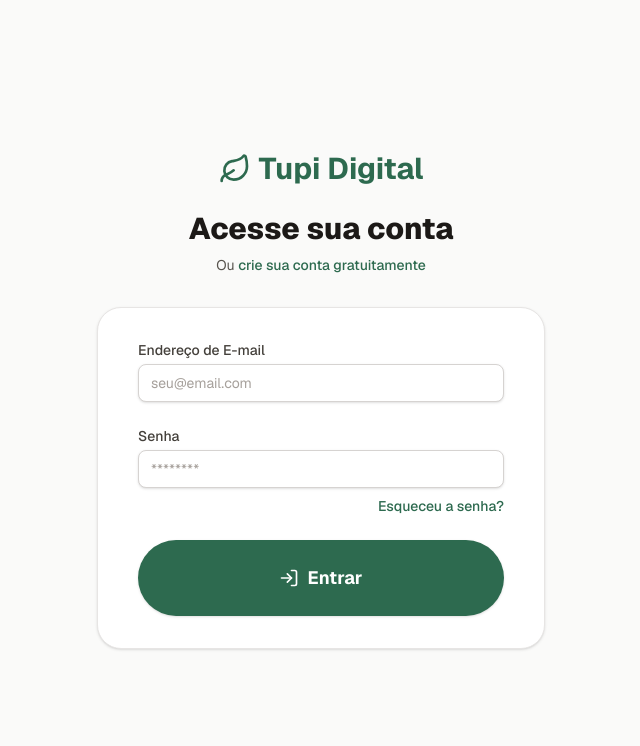
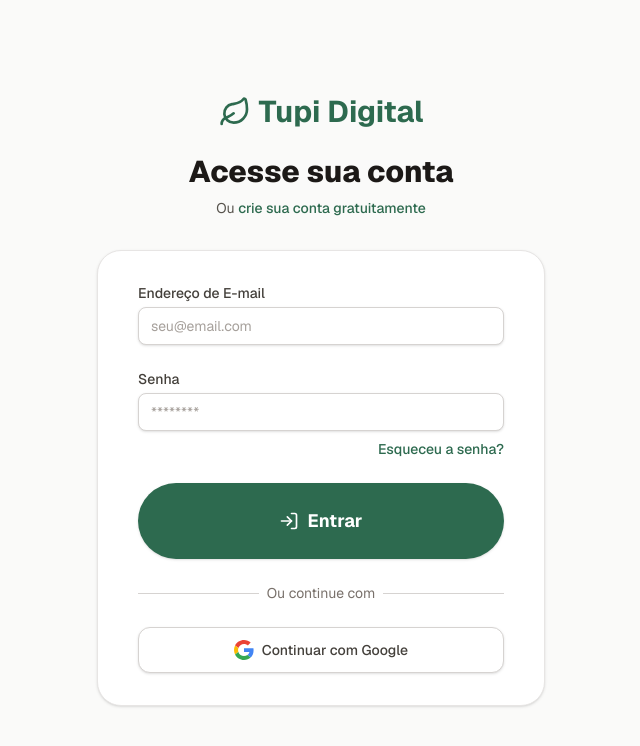
Before and after one commit to MaxBr221/front_trilha_potiguara, a Next.js app: page /login in a window 1280 px wide. Shown: the top 746 px of the page, without its empty margins (319-959 px from the left). Built offline with nearby package versions, Linux system fonts and the light colour scheme.

Commit message:
refactor: ajustando pages de login para logar com google

```diff
--- a/src/app/(auth)/cadastro/page.tsx
+++ b/src/app/(auth)/cadastro/page.tsx
@@ -64,7 +64,8 @@
               <p className="text-stone-600">Redirecionando para o login...</p>
             </div>
           ) : (
-            <form className="space-y-6" onSubmit={lidarComEnvio}>
+            <>
+              <form className="space-y-6" onSubmit={lidarComEnvio}>
               <Input
                 label="Nome"
                 id="nome"
@@ -113,6 +114,37 @@
                 Criar conta
               </Button>
             </form>
+
+            <div className="mt-6">
+              <div className="relative">
+                <div className="absolute inset-0 flex items-center">
+                  <div className="w-full border-t border-stone-300" />
+                </div>
+                <div className="relative flex justify-center text-sm">
+                  <span className="px-2 bg-white text-stone-500">Ou continue com</span>
+                </div>
+              </div>
+
+              <div className="mt-6">
+                <button
+                  type="button"
+                  onClick={() => {
+                    const baseUrl = (process.env.NEXT_PUBLIC_API_URL || 'http://localhost:8080/api/v1').replace('/api/v1', '');
+                    window.location.href = `${baseUrl}/oauth2/authorization/google`;
+                  }}
+                  className="w-full flex justify-center items-center py-3 px-4 border border-stone-300 rounded-xl shadow-sm bg-white text-sm font-medium text-stone-700 hover:bg-stone-50 focus:outline-none focus:ring-2 focus:ring-offset-2 focus:ring-primary transition-colors"
+                >
+                  <svg className="h-5 w-5 mr-2" aria-hidden="true" viewBox="0 0 24 24">
+                    <path d="M12.0003 4.75C13.7703 4.75 15.3553 5.36 16.6053 6.54998L20.0303 3.125C17.9503 1.19 15.2353 0 12.0003 0C7.31028 0 3.25528 2.69 1.28027 6.60998L5.27028 9.70498C6.21528 6.86 8.87028 4.75 12.0003 4.75Z" fill="#EA4335" />
+                    <path d="M23.49 12.275C23.49 11.49 23.415 10.73 23.3 10H12V14.51H18.47C18.18 15.99 17.34 17.25 16.08 18.1L19.945 21.1C22.2 19.01 23.49 15.92 23.49 12.275Z" fill="#4285F4" />
+                    <path d="M5.26498 14.2949C5.02498 13.5699 4.88501 12.7999 4.88501 11.9999C4.88501 11.1999 5.01998 10.4299 5.26498 9.7049L1.275 6.60986C0.46 8.22986 0 10.0599 0 11.9999C0 13.9399 0.46 15.7699 1.28 17.3899L5.26498 14.2949Z" fill="#FBBC05" />
+                    <path d="M12.0004 24.0001C15.2404 24.0001 17.9654 22.935 19.9454 21.095L16.0804 18.095C15.0054 18.82 13.6204 19.245 12.0004 19.245C8.8704 19.245 6.21538 17.135 5.26538 14.29L1.27539 17.385C3.25539 21.31 7.3104 24.0001 12.0004 24.0001Z" fill="#34A853" />
+                  </svg>
+                  Cadastrar com Google
+                </button>
+              </div>
+            </div>
+            </>
           )}
         </div>
       </div>
--- a/src/app/(auth)/login/page.tsx
+++ b/src/app/(auth)/login/page.tsx
@@ -136,6 +136,36 @@
               Entrar
             </Button>
           </form>
+
+          <div className="mt-6">
+            <div className="relative">
+              <div className="absolute inset-0 flex items-center">
+                <div className="w-full border-t border-stone-300" />
+              </div>
+              <div className="relative flex justify-center text-sm">
+                <span className="px-2 bg-white text-stone-500">Ou continue com</span>
+              </div>
+            </div>
+
+            <div className="mt-6">
+              <button
+                type="button"
+                onClick={() => {
+                  const baseUrl = (process.env.NEXT_PUBLIC_API_URL || 'http://localhost:8080/api/v1').replace('/api/v1', '');
+                  window.location.href = `${baseUrl}/oauth2/authorization/google`;
+                }}
+                className="w-full flex justify-center items-center py-3 px-4 border border-stone-300 rounded-xl shadow-sm bg-white text-sm font-medium text-stone-700 hover:bg-stone-50 focus:outline-none focus:ring-2 focus:ring-offset-2 focus:ring-primary transition-colors"
+              >
+                <svg className="h-5 w-5 mr-2" aria-hidden="true" viewBox="0 0 24 24">
+                  <path d="M12.0003 4.75C13.7703 4.75 15.3553 5.36 16.6053 6.54998L20.0303 3.125C17.9503 1.19 15.2353 0 12.0003 0C7.31028 0 3.25528 2.69 1.28027 6.60998L5.27028 9.70498C6.21528 6.86 8.87028 4.75 12.0003 4.75Z" fill="#EA4335" />
+                  <path d="M23.49 12.275C23.49 11.49 23.415 10.73 23.3 10H12V14.51H18.47C18.18 15.99 17.34 17.25 16.08 18.1L19.945 21.1C22.2 19.01 23.49 15.92 23.49 12.275Z" fill="#4285F4" />
+                  <path d="M5.26498 14.2949C5.02498 13.5699 4.88501 12.7999 4.88501 11.9999C4.88501 11.1999 5.01998 10.4299 5.26498 9.7049L1.275 6.60986C0.46 8.22986 0 10.0599 0 11.9999C0 13.9399 0.46 15.7699 1.28 17.3899L5.26498 14.2949Z" fill="#FBBC05" />
+                  <path d="M12.0004 24.0001C15.2404 24.0001 17.9654 22.935 19.9454 21.095L16.0804 18.095C15.0054 18.82 13.6204 19.245 12.0004 19.245C8.8704 19.245 6.21538 17.135 5.26538 14.29L1.27539 17.385C3.25539 21.31 7.3104 24.0001 12.0004 24.0001Z" fill="#34A853" />
+                </svg>
+                Continuar com Google
+              </button>
+            </div>
+          </div>
         </div>
       </div>
     </div>
--- /dev/null
+++ b/src/app/(auth)/oauth2-redirect/page.tsx
@@ -0,0 +1,93 @@
+'use client';
+
+import { useEffect, useState, Suspense } from 'react';
+import { useRouter, useSearchParams } from 'next/navigation';
+import { usarAutenticacao } from '@/contexts/ContextoAutenticacao';
+import { Leaf } from 'lucide-react';
+import { Usuario } from '@/types/autenticacao';
+
+function OAuth2RedirectContent() {
+  const router = useRouter();
+  const searchParams = useSearchParams();
+  const { login } = usarAutenticacao();
+  const [erro, setErro] = useState('');
+
+  useEffect(() => {
+    const token = searchParams.get('token');
+    const erroUrl = searchParams.get('error');
+
+    if (erroUrl) {
+      setErro('Ocorreu um erro ao tentar fazer login com o provedor.');
+      setTimeout(() => router.push('/login'), 3000);
+      return;
+    }
+
+    if (token) {
+      try {
+        // Tenta extrair dados básicos do JWT (assumindo formato padrão)
+        let payload: any = {};
+        try {
+          const base64Url = token.split('.')[1];
+          const base64 = base64Url.replace(/-/g, '+').replace(/_/g, '/');
+          const jsonPayload = decodeURIComponent(window.atob(base64).split('').map(function(c) {
+              return '%' + ('00' + c.charCodeAt(0).toString(16)).slice(-2);
+          }).join(''));
+          payload = JSON.parse(jsonPayload);
+        } catch (e) {
+          console.error("Falha ao decodificar token JWT", e);
+        }
+
+        const mockUser: Usuario = {
+          id: payload.sub || payload.id || 'google-user',
+          nome: payload.name || payload.nome || 'Usuário Google',
+          email: payload.email || '',
+          xp: 0,
+          sequenciaAtual: 0,
+          perfil: payload.roles?.[0] || 'USER'
+        };
+
+        login(token, mockUser);
+        router.push('/dashboard');
+      } catch (err) {
+        setErro('Falha ao processar a autenticação. Tente novamente.');
+        setTimeout(() => router.push('/login'), 3000);
+      }
+    } else {
+      // Se não tem token nem erro, talvez ainda esteja carregando, mas caso falhe redireciona:
+      setErro('Token não encontrado na resposta.');
+      setTimeout(() => router.push('/login'), 3000);
+    }
+  }, [searchParams, login, router]);
+
+  return (
+    <div className="min-h-screen bg-stone-50 flex flex-col items-center justify-center p-4">
+      <div className="w-24 h-24 bg-primary/10 rounded-full flex items-center justify-center mb-6 animate-pulse">
+        <Leaf className="w-12 h-12 text-primary" />
+      </div>
+
+      {erro ? (
+        <div className="text-center">
+          <h2 className="text-xl font-bold text-red-600 mb-2">Erro de Autenticação</h2>
+          <p className="text-stone-600">{erro}</p>
+        </div>
+      ) : (
+        <div className="text-center">
+          <h2 className="text-xl font-bold text-stone-800 mb-2">Autenticando...</h2>
+          <p className="text-stone-600">Por favor, aguarde enquanto preparamos seu acesso.</p>
+        </div>
+      )}
+    </div>
+  );
+}
+
+export default function OAuth2RedirectPage() {
+  return (
+    <Suspense fallback={
+      <div className="min-h-screen bg-stone-50 flex items-center justify-center">
+        <div className="animate-spin rounded-full h-12 w-12 border-t-2 border-b-2 border-primary"></div>
+      </div>
+    }>
+      <OAuth2RedirectContent />
+    </Suspense>
+  );
+}
--- a/src/contexts/ContextoAutenticacao.tsx
+++ b/src/contexts/ContextoAutenticacao.tsx
@@ -1,6 +1,6 @@
 'use client';
 
-import React, { createContext, useContext, useState, useEffect } from 'react';
+import React, { createContext, useContext, useState, useEffect, useCallback } from 'react';
 import { Usuario } from '@/types/autenticacao';
 
 interface ContextoAutenticacaoType {
@@ -29,26 +29,27 @@
     setCarregando(false);
   }, []);
 
-  const login = (token: string, userData: Usuario) => {
+  const login = useCallback((token: string, userData: Usuario) => {
     localStorage.setItem('token', token);
     localStorage.setItem('user', JSON.stringify(userData));
     setUser(userData);
-  };
+  }, []);
 
-  const logout = () => {
+  const logout = useCallback(() => {
     localStorage.removeItem('token');
     localStorage.removeItem('user');
     setUser(null);
     window.location.href = '/login';
-  };
+  }, []);
 
-  const atualizarUsuario = (novosDados: Partial<Usuario>) => {
-    if (usuario) {
-      const usuarioAtualizado = { ...usuario, ...novosDados };
+  const atualizarUsuario = useCallback((novosDados: Partial<Usuario>) => {
+    setUser(prevUsuario => {
+      if (!prevUsuario) return null;
+      const usuarioAtualizado = { ...prevUsuario, ...novosDados };
       localStorage.setItem('user', JSON.stringify(usuarioAtualizado));
-      setUser(usuarioAtualizado);
-    }
-  };
+      return usuarioAtualizado;
+    });
+  }, []);
 
   return (
     <ContextoAutenticacao.Provider value={{ usuario, isAuthenticated: !!usuario, login, logout, atualizarUsuario, carregando }}>
```
